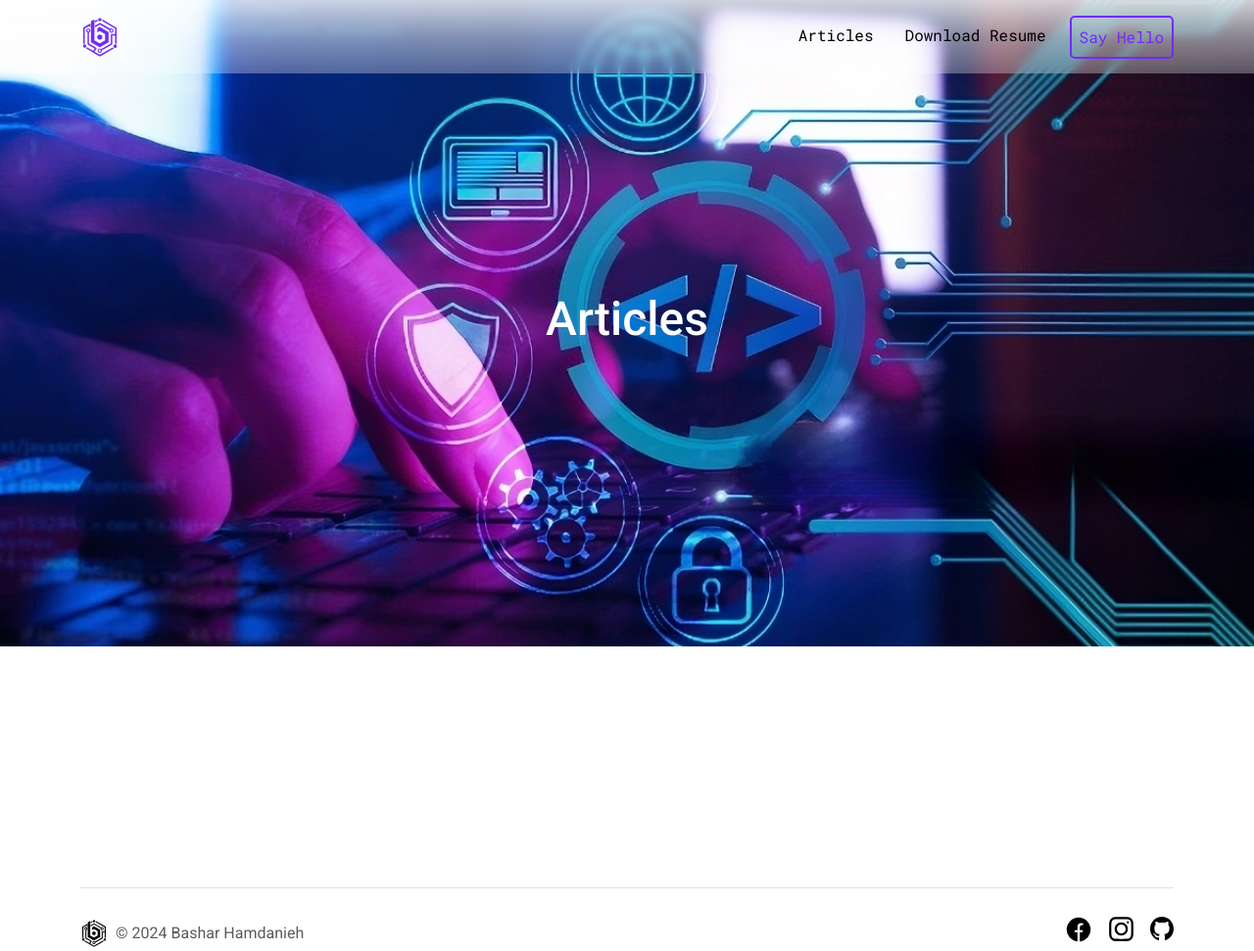
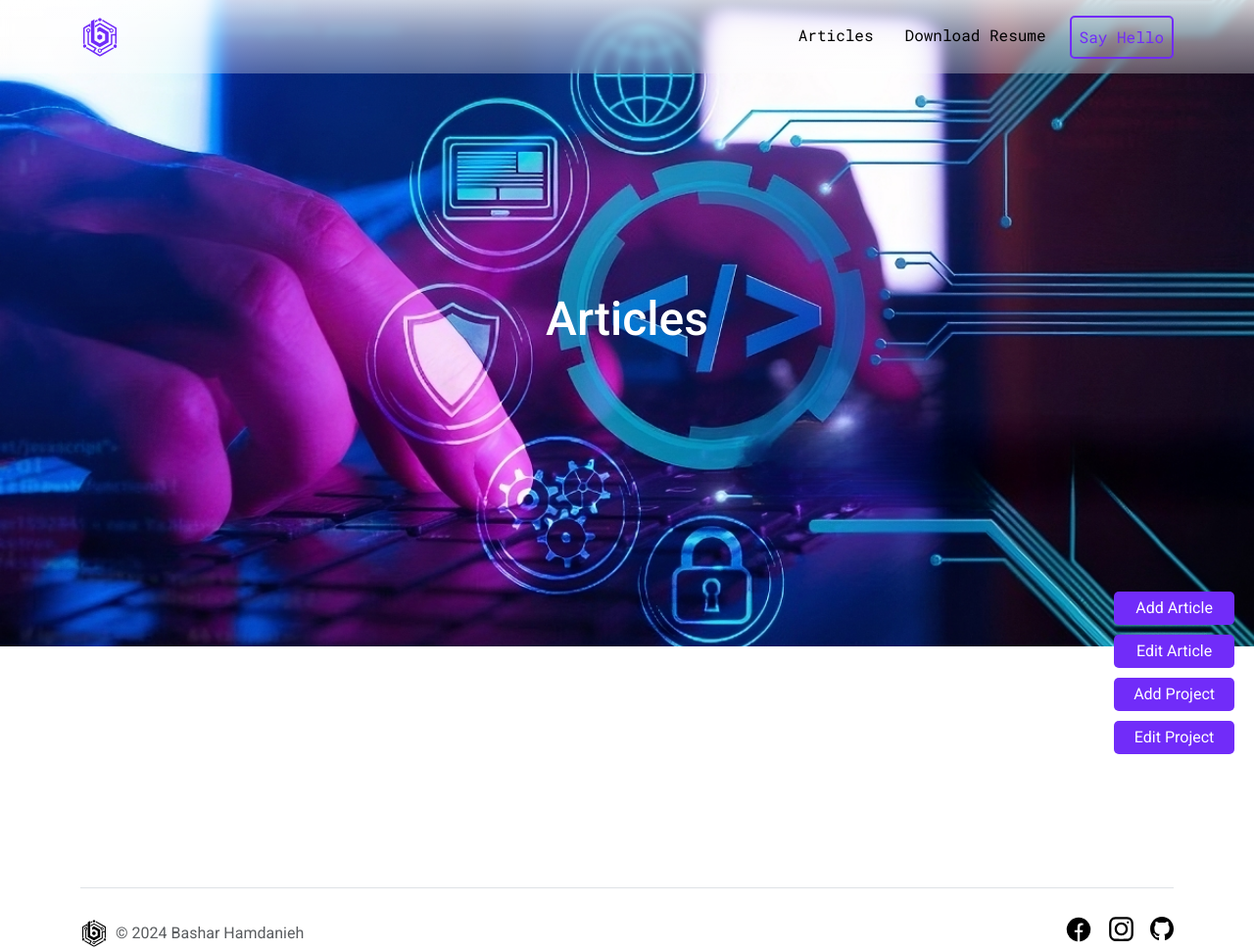
Before and after one commit to bashar33-3/Portfolio_Website, a Flask app: page /articles in a window 1280 px wide. Shown: the top 971 px of the page at 98% size. Run offline with Flask 3, Linux system fonts and the light colour scheme; some libraries are stand-ins or nearby versions.

Commit message:
Add Article Page

```diff
--- a/server.py
+++ b/server.py
@@ -28,6 +28,9 @@ import smtplib
 
 
 app = Flask(__name__)
+
+
+
 
 
 
@@ -68,6 +71,14 @@ class ContactForm(FlaskForm):
     email = EmailField("Email", validators=[DataRequired(), Email(message='Please Enter a Valid Email Address')])
     message = TextAreaField("Message", validators=[DataRequired()])
     submit = SubmitField("Submit")
+
+
+class CreatePostForm(FlaskForm):
+    title    = StringField("Article Title", validators=[DataRequired()])
+    subtitle = StringField("Article Subtitle", validators=[DataRequired()])
+    img_url    = StringField("Article IMG URL", validators=[DataRequired()])
+    body     = CKEditorField("Body", validators=[DataRequired()])
+    submit   = SubmitField("Submit")
 
 
 # Functions
@@ -111,12 +122,31 @@ def contactpage():
     return render_template("contact.html", contact_form=contact_form)
 
 
+
 @app.route('/articles/<article_id>')
 def single_article_page(article_id):
     recent_articles = Article.query.order_by(Article.id.desc()).limit(6).all()
     article = Article.query.filter(Article.id == article_id).one()
     return render_template("article.html", article=article, recent_articles=recent_articles)
 
+@app.route('/add-article', methods=['GET', 'POST'])
+def add_article_page():
+    add_article_form = CreatePostForm()
+    today_date = dt.datetime.today().strftime('%B %d, %Y')
+
+    if add_article_form.validate_on_submit():
+        if request.method == 'POST':
+            title = request.form['title']
+            subtitle = request.form['subtitle']
+            img_url = request.form['img_url']
+            body = add_article_form.body.data
+            new_article = Article(title=title, subtitle=subtitle, img_url=img_url, body=body, date=today_date)
+            db.session.add(new_article)
+            db.session.commit()
+            flash("Article Added Successfully", "post_added")
+            return redirect(url_for('add_article_page'))
+
+    return render_template("add-article.html", form=add_article_form)
 
 
 
--- a/static/css/styles.css
+++ b/static/css/styles.css
@@ -365,6 +365,10 @@ header {
 
 
 @media (max-width: 4000px) {
+    #add-article-cont {
+        margin-top: 12vh;
+    }
+
     .banner_content {
         flex-direction: column;
         /* Change the direction of flex items */
@@ -481,6 +485,9 @@ header {
 }
 
 @media (max-width: 1000px) {
+    #add-article-cont {
+        margin-top: 10vh;
+    }
 
     .navbar {
         padding-top: 0 !important;
@@ -628,3 +635,47 @@ header {
         /* Adjust font size as needed */
     }
 }
+
+
+
+
+
+/* admin elements design */
+
+.admin {
+    position: fixed;
+    bottom: 20px;
+    right: 20px;
+    display: flex;
+    flex-direction: column;
+}
+
+.admin a button,
+#add-article-btn {
+    background-color: #712cf9;
+    color: #ffffff;
+    border-radius: 5px;
+    cursor: pointer;
+    border: 0;
+    outline: 0;
+    padding: 5px 20px;
+    transition: all 0.3s;
+    width: 100%;
+}
+
+.admin a button:hover,
+#add-article-btn:hover {
+    background-color: rgba(113, 44, 249, 0.9);
+}
+
+.admin div {
+    margin-bottom: 10px;
+}
+
+/* Add Post Styling */
+
+
+
+#cke_1_contents {
+    height: 500px;
+}
--- /dev/null
+++ b/templates/admin.html
@@ -0,0 +1,19 @@
+{%include "head.html"%}
+
+
+<body>
+    <div class="admin">
+        <div>
+            <a href="{{url_for('add_article_page')}}"><button class="add-article">Add Article</button></a>
+        </div>
+        <div>
+            <a href="#"><button class="edit-article">Edit Article</button></a>
+        </div>
+        <div>
+            <a href="#"><button class="add-project">Add Project</button></a>
+        </div>
+        <div>
+            <a href="#"><button class="edit-project">Edit Project</button></a>
+        </div>
+    </div>
+</body>
--- a/templates/article.html
+++ b/templates/article.html
@@ -35,7 +35,7 @@
                         <div class="blog_details mt-5">
                             <h3 class="mb-3">{{article.subtitle}}</h3>
                             <p class="excert mb-5">
-                                {{article.body}}
+                                {{article.body|safe}}
                             </p>
                             <p>Posted on {{article.date}}</p>
                         </div>
--- a/templates/blog.html
+++ b/templates/blog.html
@@ -52,6 +52,10 @@
     </section>
 
 
+    {%include "admin.html"%}
+
+
+
 </body>
 
 {% include 'footer.html' %}
--- a/templates/header.html
+++ b/templates/header.html
@@ -18,7 +18,7 @@
                 {% endif %}
                 <div class="collapse navbar-collapse justify-content-end" id="navbarNav">
                     <ul class="navbar-nav ml-auto">
-                        {% if request.path != url_for('contactpage') %}
+                        {% if request.path != url_for('contactpage') and request.path != url_for('add_article_page') %}
                         <li class="nav-item">
                             <a class="nav-link me-sm-3" href="{{url_for('blogpage')}}"
                                 style="color: #000000;">Articles</a>
@@ -32,7 +32,7 @@
                     </ul>
                     {% endif %}
                 </div>
-                {% if request.path == url_for('contactpage') %}
+                {% if request.path == url_for('contactpage') or request.path == url_for('add_article_page') %}
                 <ul class="navbar-nav ml-auto">
                     <li class="nav-item">
                         <a class="nav-link exit-icon" style="cursor: pointer;"><img src="/static/images/exit.svg"
```
Also changed, not shown: templates/add-article.html (added, +47 -0 lines), static/images/cancel.svg (added).
